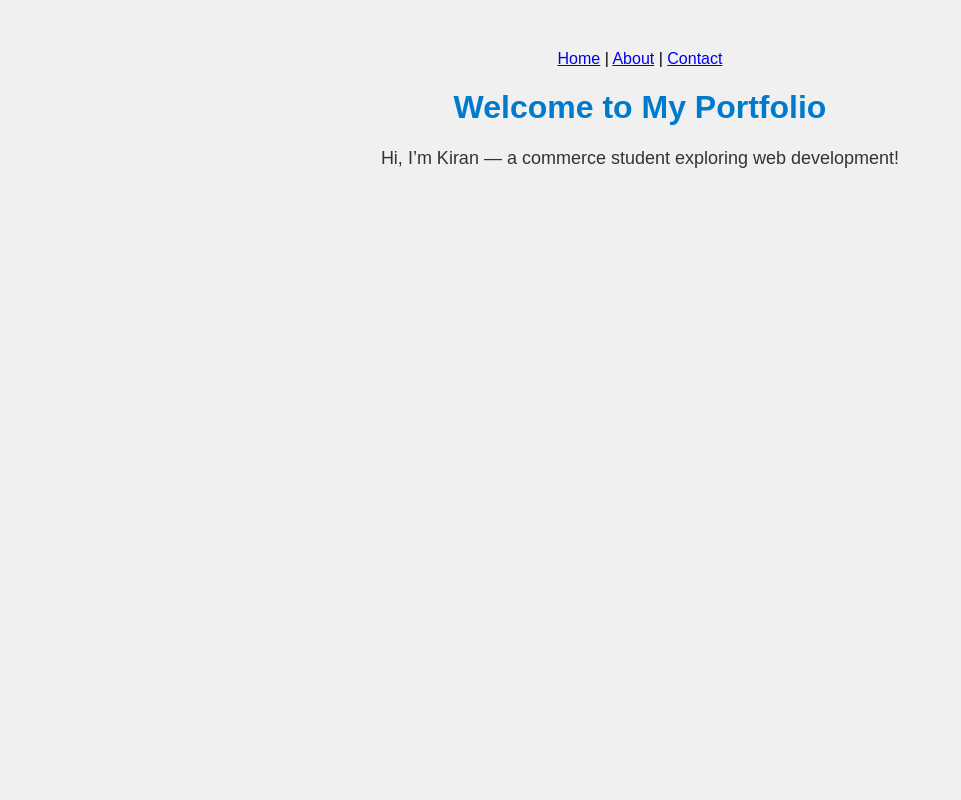
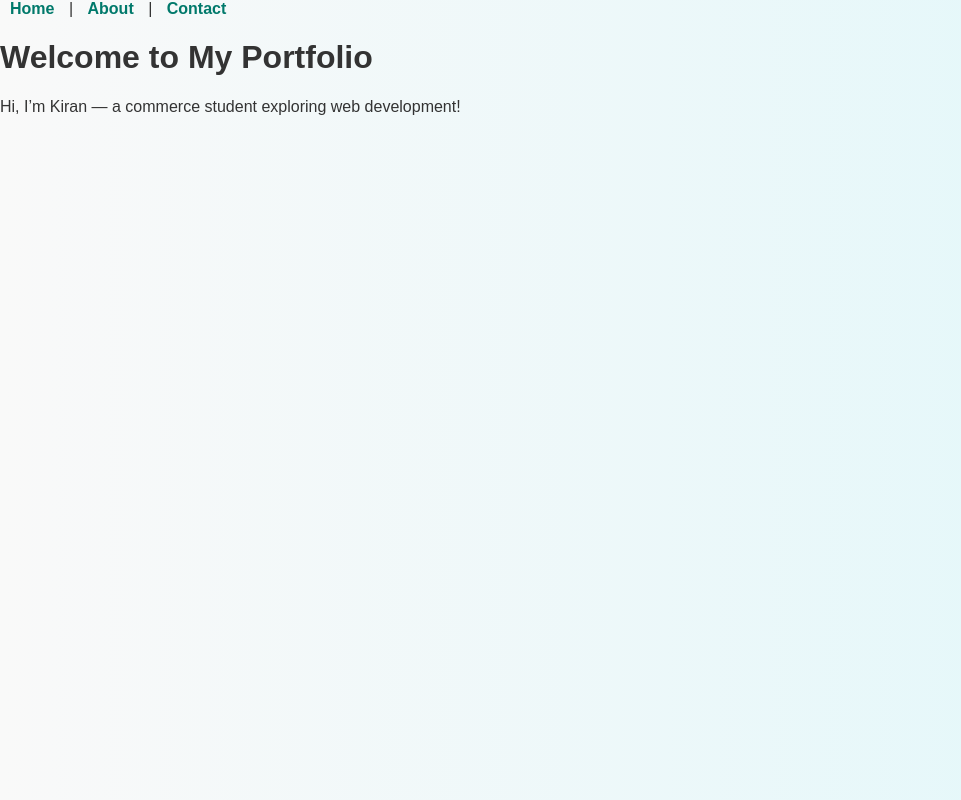
Before and after one commit to kiranrajts04-hub/My_website, a plain HTML site: page index.html in a window 1280 px wide. Shown: the whole page, without its empty margins (0-961 px from the left). Drawn offline with Linux system fonts and the light colour scheme.

Commit message:
Describe your changes

```diff
--- a/style.css
+++ b/style.css
@@ -1,32 +1,34 @@
+/* Body Styling */
 body {
-  background-color: #f0f0f0;
-  font-family: Arial, sans-serif;
-  text-align: center;
-  margin-top: 50px;
+    font-family: Arial, sans-serif;
+    background: linear-gradient(to right, #f9f9f9, #e0f7fa);
+    color: #333;
+    margin: 0;
+    padding: 0;
 }
 
-h1 {
-  color: #007acc;
+/* Header Styling */
+header {
+    background-color: #009688;
+    color: white;
+    text-align: center;
+    padding: 20px 0;
 }
 
-p {
-  font-size: 18px;
-  color: #333;
+/* Navigation Styling */
+nav a {
+    color: #00796b;
+    text-decoration: none;
+    margin: 0 10px;
+    font-weight: bold;
 }
 
-
-body {
-  background-color: #f0f0f0;
-  font-family: Arial, sans-serif;
-  text-align: center;
-  margin-top: 50px;
+nav a:hover {
+    color: #004d40;
 }
 
-h1 {
-  color: #007acc;
+/* Main Content */
+main {
+    padding: 20px;
+    text-align: center;
 }
-
-p {
-  font-size: 18px;
-  color: #333;
-}
```
Also changed, not shown: templates/index.html (+15 -13 lines).
